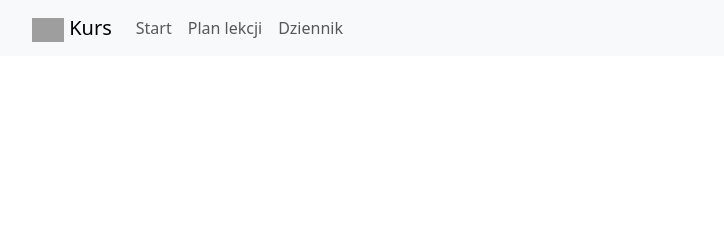
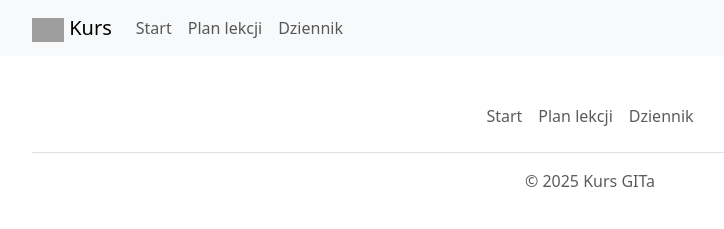
Before and after one commit to zsebc/kurs-git, a website: page index.html in a window 1280 px wide. Shown: the whole page, without its empty margins (50-774 px from the left). Drawn offline with Linux system fonts and the light colour scheme; grey boxes are pictures that could not be loaded.

Commit message:
4. Dodanie stopki strony

```diff
--- a/index.html
+++ b/index.html
@@ -46,7 +46,16 @@
         </div>
       </div>
     </nav>
-
+    <div class="container">
+        <footer class="py-3 my-4">
+          <ul class="nav justify-content-center border-bottom pb-3 mb-3">
+            <li class="nav-item"><a href="#" class="nav-link px-2 text-body-secondary">Start</a></li>
+            <li class="nav-item"><a href="https://zse.boleslawiec.pl/plan_www/index2.php" class="nav-link px-2 text-body-secondary" target="_blank">Plan lekcji</a></li>
+            <li class="nav-item"><a href="https://uonetplus.vulcan.net.pl/powiatboleslawiecki" class="nav-link px-2 text-body-secondary" target="_blank">Dziennik</a></li>
+          </ul>
+          <p class="text-center text-body-secondary">© 2025 Kurs GITa</p>
+        </footer>
+      </div>
     <script src="js/bootstrap.bundle.min.js"></script>
   </body>
 </html>
```
